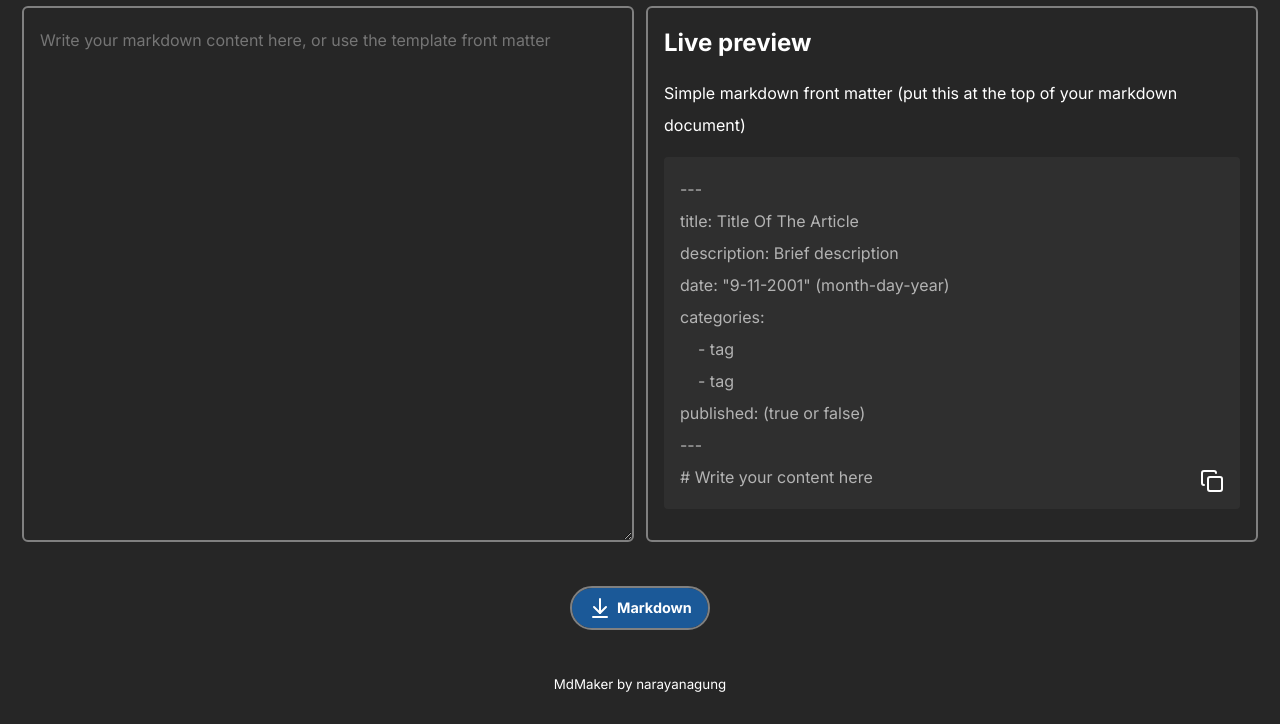
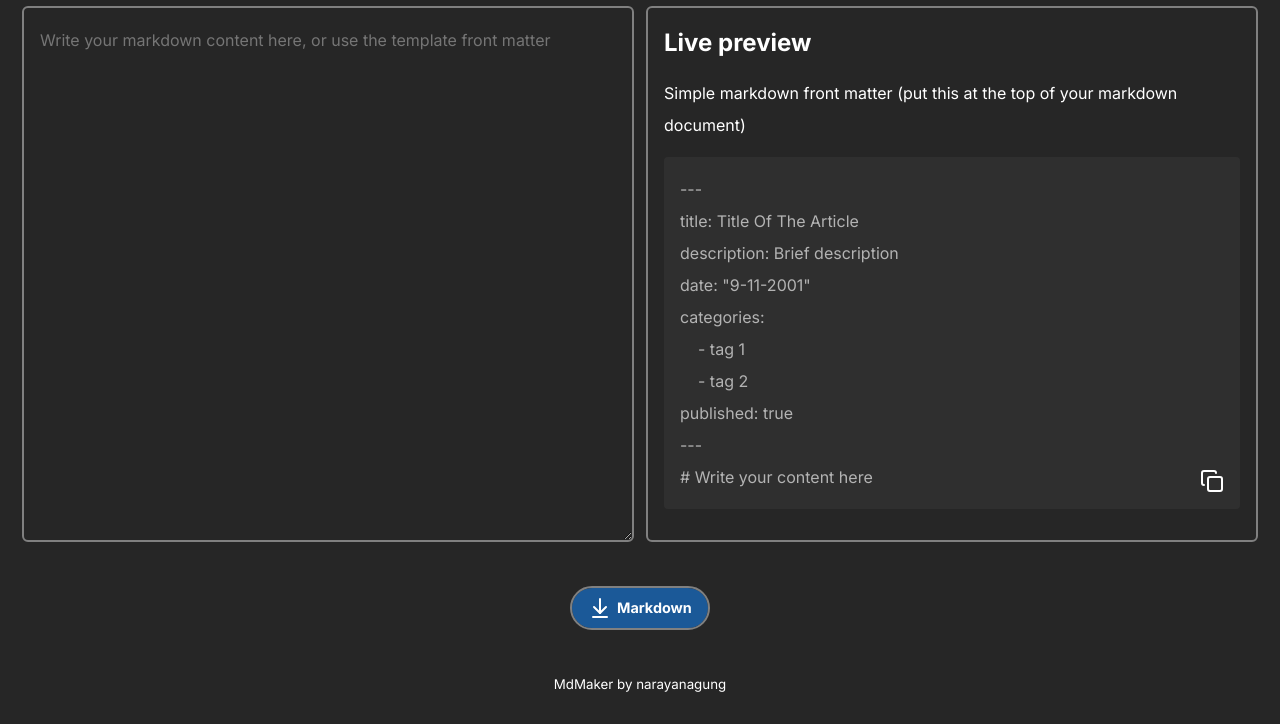
Before and after one commit to narayanagung/mdmaker, a plain HTML site: page public/index.html in a window 1280 px wide. Shown: the part 82-806 px from the top of the page. Drawn offline with nearby package versions, Linux system fonts and the light colour scheme.

Commit message:
update template front matter

```diff
--- a/public/index.html
+++ b/public/index.html
@@ -30,11 +30,11 @@
 					<pre id="template">---
 title: Title Of The Article
 description: Brief description
-date: "9-11-2001" (month-day-year)
+date: "9-11-2001"
 categories:
-    - tag
-    - tag
-published: (true or false)
+    - tag 1
+    - tag 2
+published: true
 ---
 # Write your content here<button type="button" class="copyBtn" onclick="copyContent()" title="Copy"><i data-lucide="copy"></i></button><div id="message" class="message"></div></pre>
 				</div>
```
